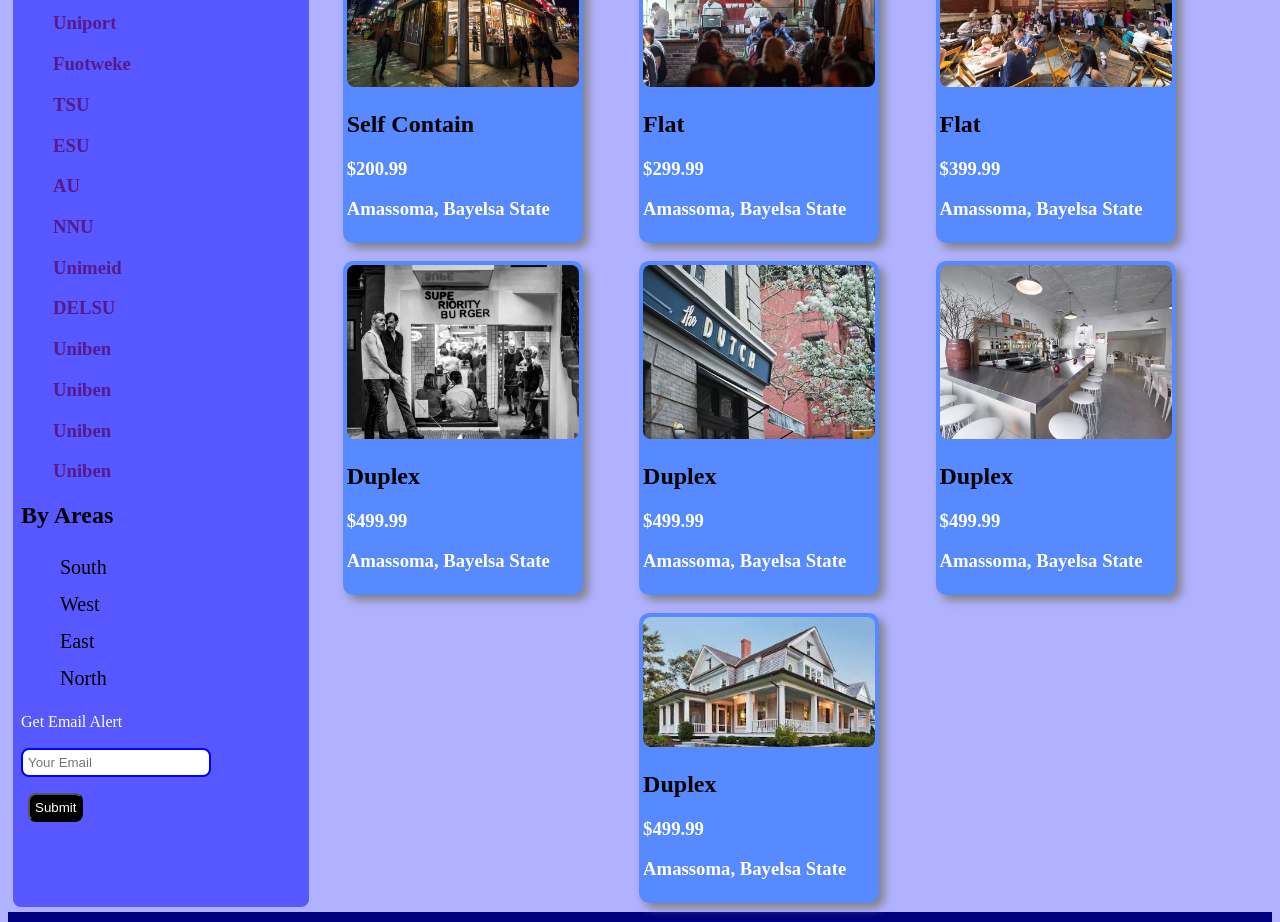
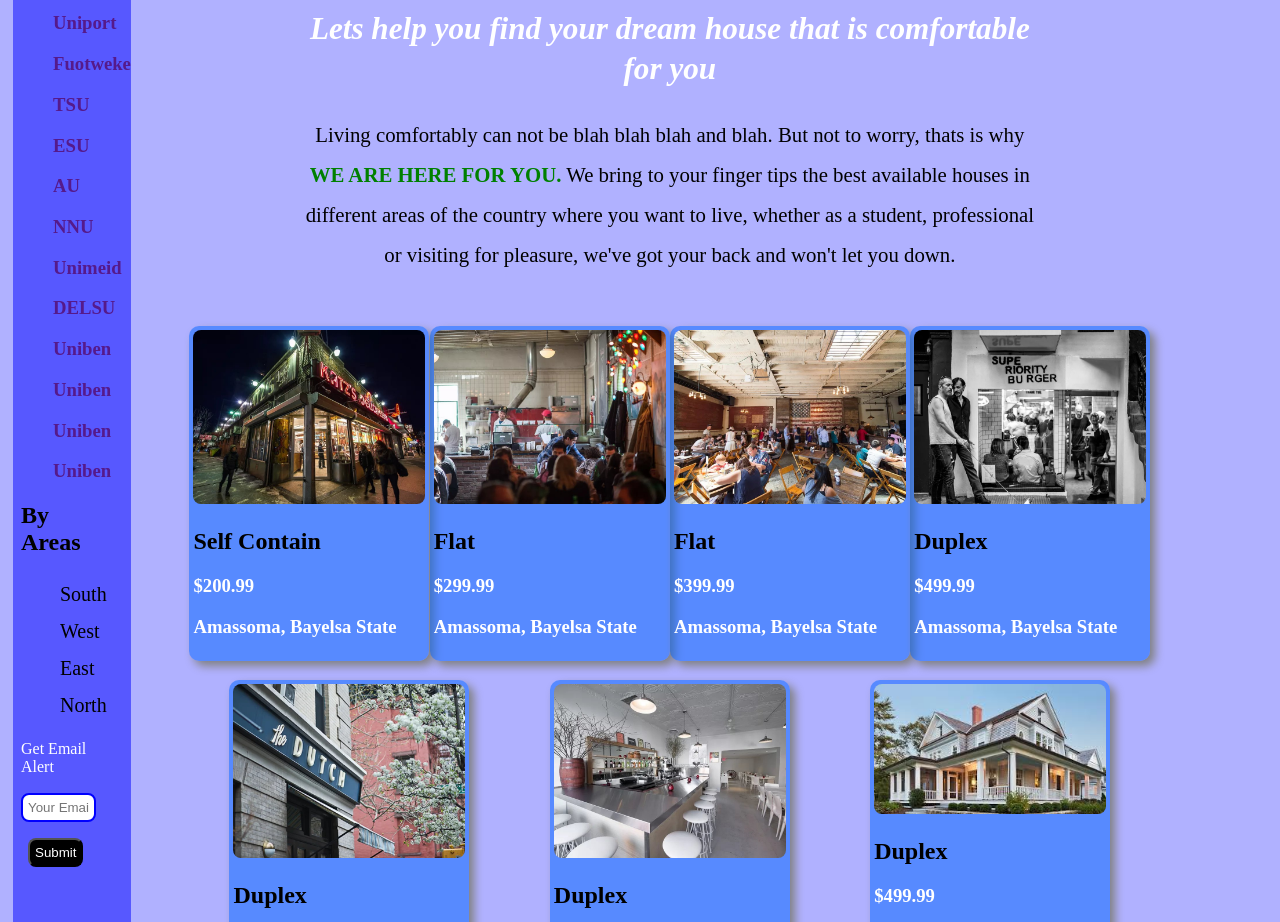
Before and after one commit to colossalboss/find-house, a plain HTML site: page index.html in a window 1280 px wide. Shown: the part 246-1168 px from the top of the page. Drawn offline with Linux system fonts and the light colour scheme.

Commit message:
Create welcome div

```diff
--- a/index.html
+++ b/index.html
@@ -70,7 +70,15 @@
 
 
             <div id="content">
+                <div id="before">
+                    <h1>Hi, Welcome!</h1>
+                    <h2 class="italize-text">Lets help you find your dream house that is comfortable for you</h2>
+                    <p class="pep">Living comfortably can not be blah blah blah and blah. But not to worry, thats is why <span class="colored-text">WE ARE HERE FOR YOU.</span> We bring to your finger tips the best available houses in different areas of the country where you want to live, whether as a student, professional or visiting for pleasure, we've got your back and won't let you down.</p>
+                </div>
 
+               <div id="houses-container">
+
+               </div>
 
             </div>
         </div>
--- a/script.js
+++ b/script.js
@@ -1,7 +1,7 @@
 let search = document.getElementById('search');
 let houses = document.getElementById('houses');
 let find = document.getElementById('find');
-let content = document.getElementById('content');
+let content = document.getElementById('houses-container');
 let skulDiv = document.createElement('div');
 let schools = document.getElementById('skul');
 
--- a/style.css
+++ b/style.css
@@ -134,10 +134,11 @@ h2.by-area  {
     flex-wrap: wrap;
 }
 
-#content {
+#houses-container {
     display: flex;
     flex-wrap: wrap;
-    width: 75%;
+    width: 90%;
+    margin: 0 auto;
 }
 
 .box {
@@ -214,6 +215,25 @@ a.skul:hover {
 
 .prop-text {
     line-height: 40px;
+    padding: 0.5em;
+}
+
+#before {
+    text-align: center;
+    width: 70%;
+    margin: 2em auto;
+    font-size: 1.3em;
+    line-height: 40px;
+}
+
+.italize-text {
+    font-style: italic;
+    color: white;
+}
+
+.colored-text {
+    font-weight: 700;
+    color: green;
 }
 
  @media screen and (max-width: 960px) {
```
